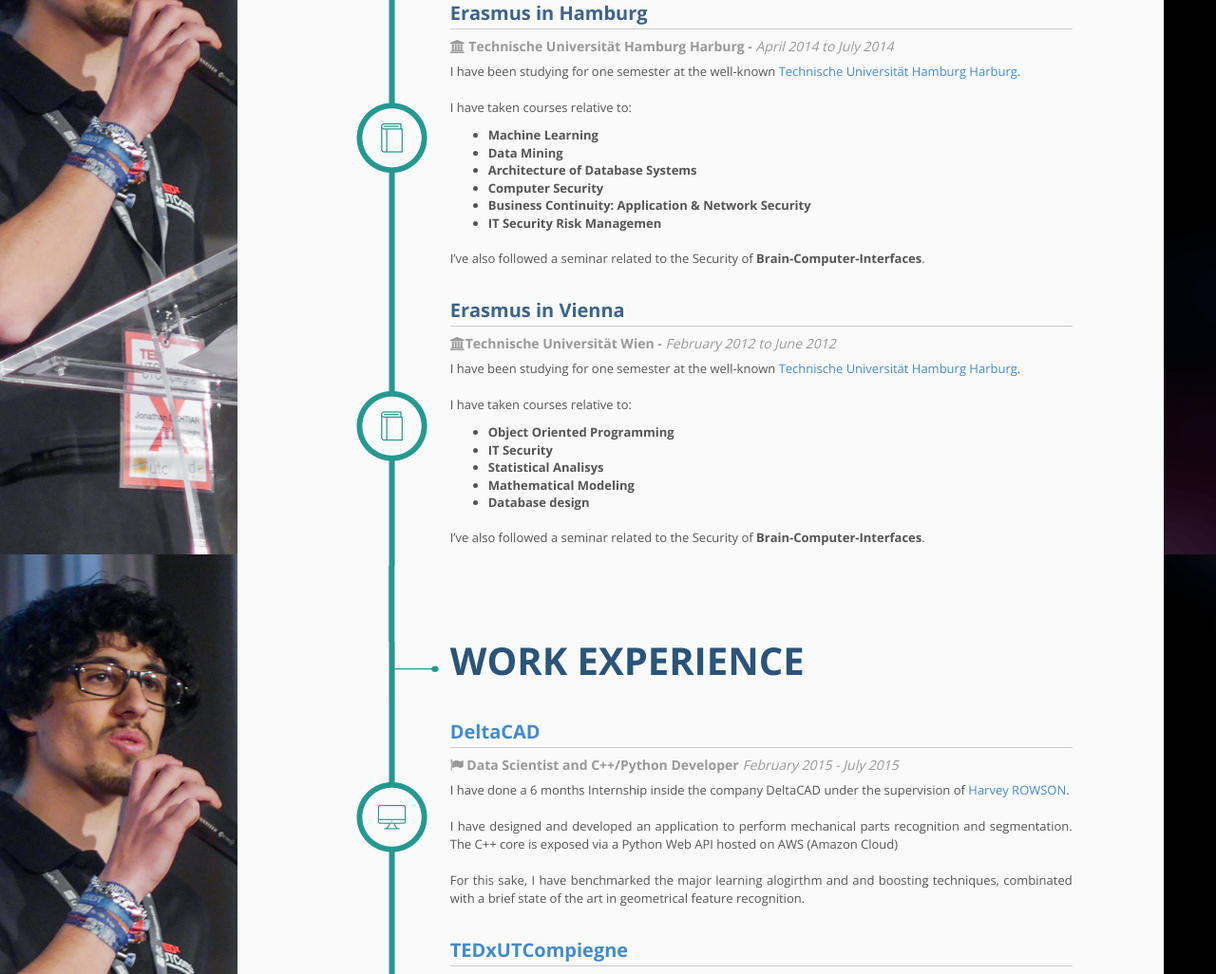
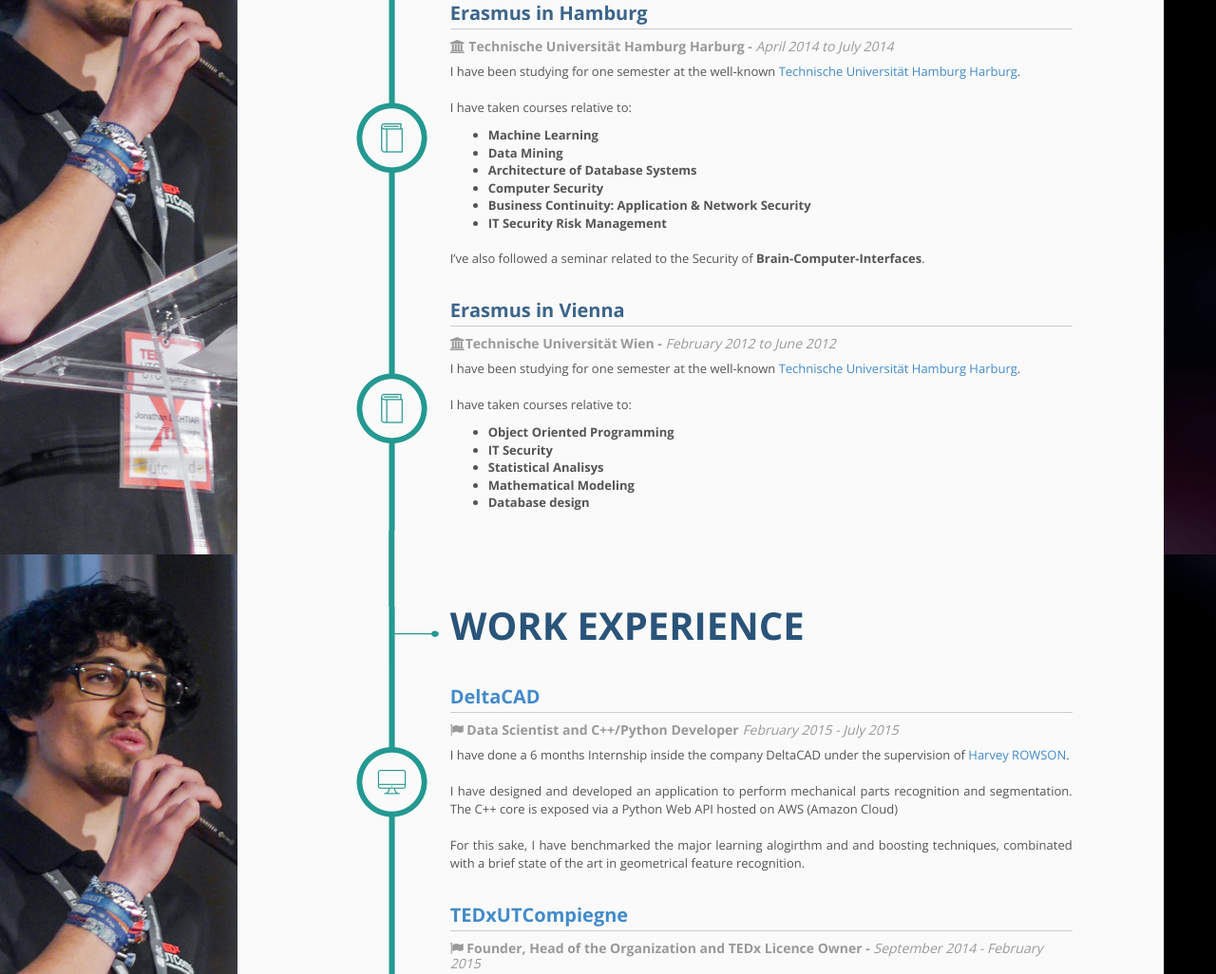
Before and after one commit to DEKHTIARJonathan/PersonalPage, a plain HTML site: page index.html in a window 1280 px wide. Shown: the part 1816-2842 px from the top of the page at 95% size. Drawn offline with nearby package versions, Linux system fonts and the light colour scheme.

Commit message:
Small Corrections

```diff
--- a/index.html
+++ b/index.html
@@ -501,7 +501,7 @@
 							<li>Architecture of Database Systems</li>
 							<li>Computer Security</li>
 							<li>Business Continuity: Application & Network Security</li>
-							<li>IT Security Risk Managemen</li>
+							<li>IT Security Risk Management</li>
 						</ul>
 						</b><br>
 						I’ve also followed a seminar related to the Security of <b>Brain-Computer-Interfaces</b>.
@@ -547,8 +547,7 @@
 							<li>Mathematical Modeling</li>
 							<li>Database design</li>
 						</ul>
-						</b><br>
-						I’ve also followed a seminar related to the Security of <b>Brain-Computer-Interfaces</b>.
+						</b>
                     </p>
                   </div>
                   <!-- /Content -->
```
